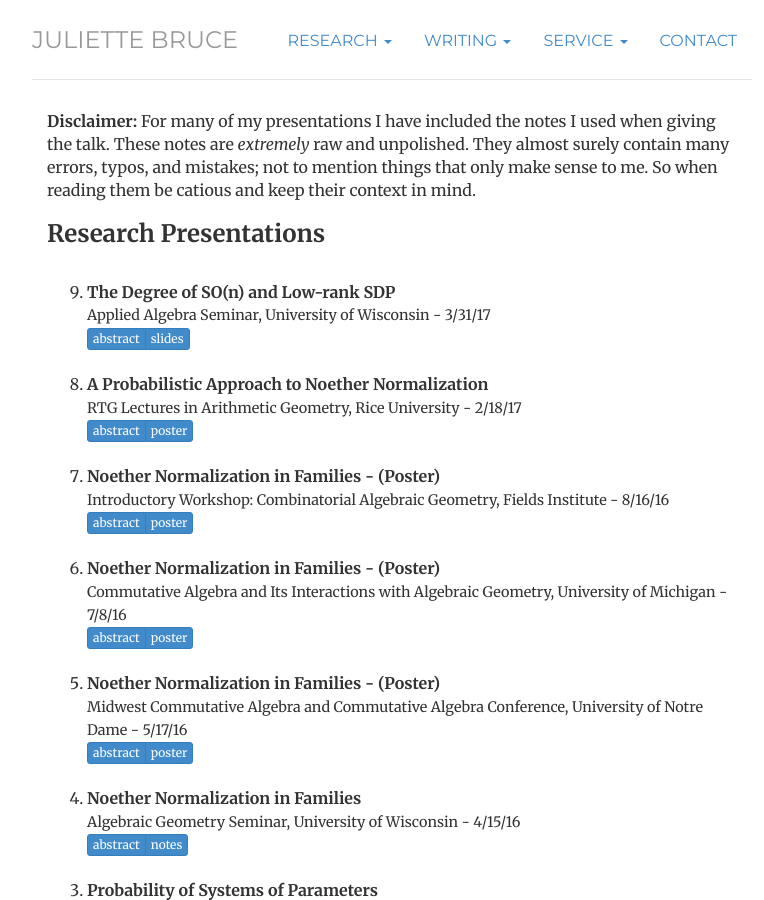
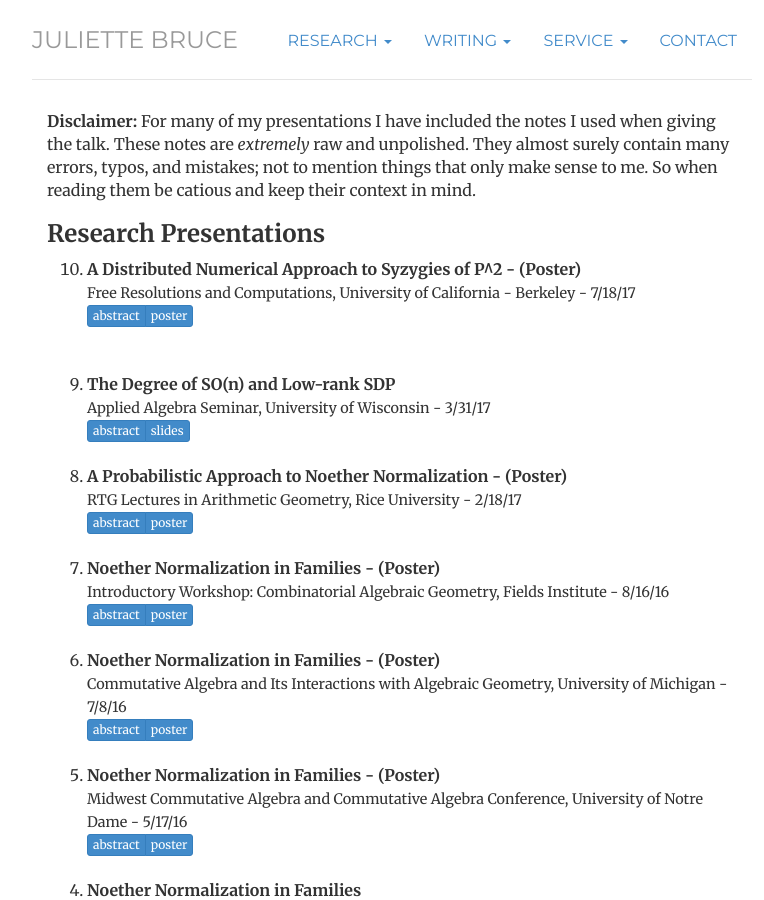
Before and after one commit to julietteBruce/old-homepage, a Jekyll site: the page built from presentations/index.html, in a window 1280 px wide and 900 px high. Shown: the whole window, without its empty margins (248-1012 px from the left). Built offline with Jekyll 4.4.1, drawn with Linux system fonts in a browser that asks for light colours; formulas are drawn with MathJax 3.

Commit message:
Updated Presentation List
Added M2@Berkeley

```diff
--- a/presentations/index.html
+++ b/presentations/index.html
@@ -16,6 +16,19 @@ make sense to me. So when reading them be catious and keep their context in mind
 <h3> Research Presentations</h3>
 
 <ol reversed>
+  <li>
+		<span class="title">A Distributed Numerical Approach to Syzygies of P^2 - (Poster)</span>
+		<br>
+		<span class="coauthor">Free Resolutions and Computations, University of California - Berkeley - 7/18/17</span>
+		<br>
+		<div class="btn-group btn-group-xs">
+			<button class="btn btn-primary" data-toggle="collapse" data-target="#syzygiesP2-calM2">abstract</button>
+			<a href="" class="btn btn-primary">poster</a>
+		</div>
+		<div id="syzygiesP2-calM2" class="collapse">
+	Until recently the Betti tables of $\mathbb{P}^{2}$ under the d'uple embedding were only known for $d<5$. I will present on a project that synthesizes a number of new examples by using numerical linear algebra and large-scale distributed computing. Using this data we have found evidence supporting several existing, and new, conjectures on the syzygies of $\mathbb{P}^2$. This is joint work with Daniel Erman, Steve Goldstein, and Jay Yang.		</div>
+  </li>
+  <br>
   <br>
   <li>
 		<span class="title">The Degree of SO(n) and Low-rank SDP</span>
@@ -32,7 +45,7 @@ The group of special orthogonal matrices has the structure of a variety. This ta
   </li>
   <br>
   <li>
-		<span class="title">A Probabilistic Approach to Noether Normalization</span>
+		<span class="title">A Probabilistic Approach to Noether Normalization - (Poster) </span>
 		<br>
 		<span class="coauthor">RTG Lectures in Arithmetic Geometry, Rice University - 2/18/17</span>
 		<br>
```
